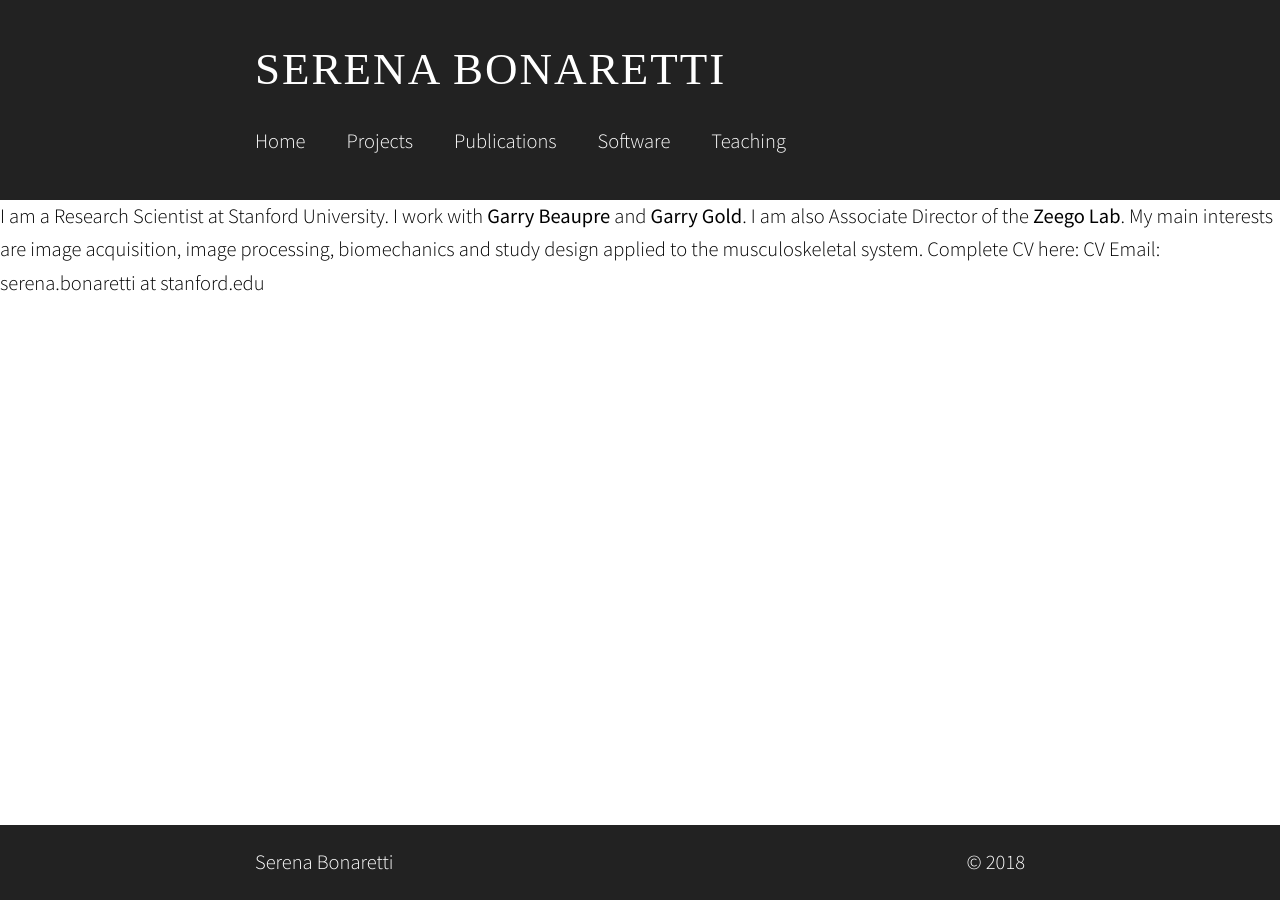
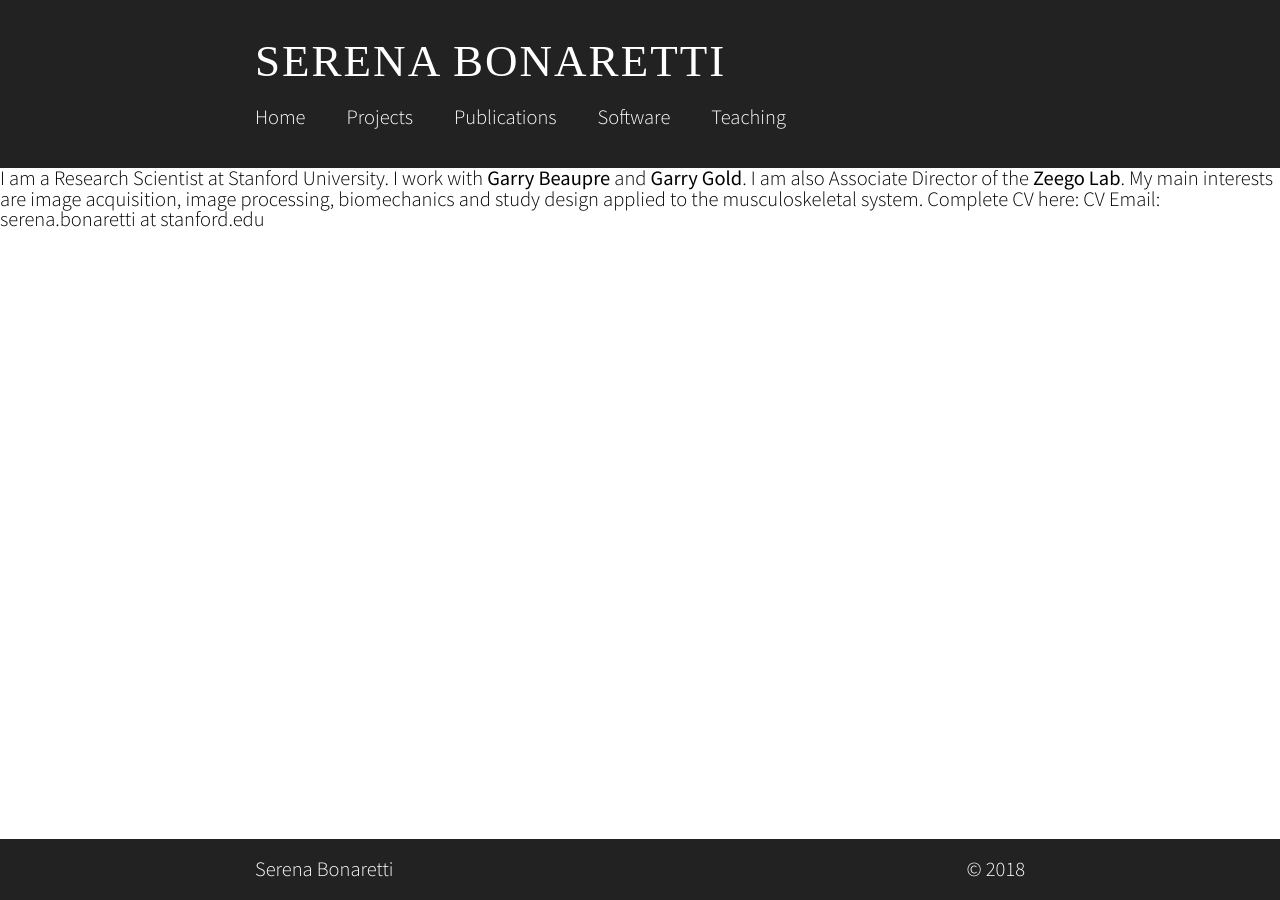
Before and after one commit to sbonaretti/sbonaretti.github.io, a Jekyll site: the page built from index.html, in a window 1280 px wide. Built offline with Jekyll 4.4.1, drawn with Linux system fonts in a browser that asks for light colours; some web fonts are replaced; the list of posts is cut into pages by our own code.

Commit message:
Update basic.sass

```diff
--- a/_sass/basic.sass
+++ b/_sass/basic.sass
@@ -2,7 +2,7 @@ body
   font-family: "Source Sans Pro"
   font-weight: 300
   font-size: 18px
-  line-height: 1.65
+  line-height: 1.00
   margin: 0
   -webkit-font-smoothing: antialiased
   -moz-osx-font-smoothing: grayscale
```
